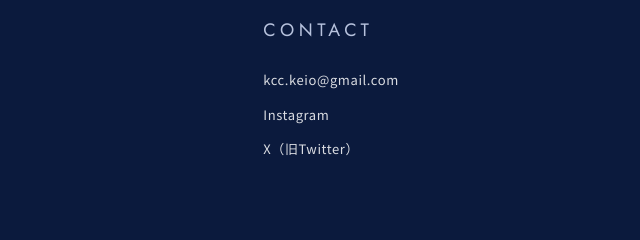
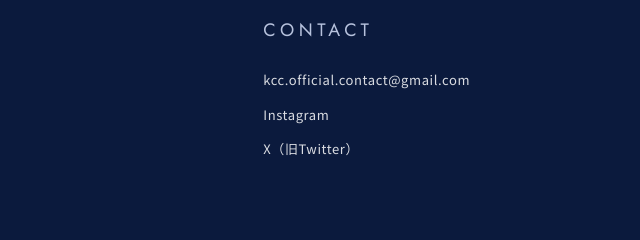
Before and after one commit to mofumo0000-gif/kcc.hp, a plain HTML site: page index.html in a window 1280 px wide. Shown: the part 8444-8684 px from the top of the page, 640-1280 px from the left. Drawn offline with Linux system fonts and the light colour scheme.

Commit message:
syashinn

```diff
--- a/index.html
+++ b/index.html
@@ -388,7 +388,7 @@
         <div>
             <h4>Contact</h4>
             <ul>
-                <li><a href="mailto:kcc.keio@gmail.com">kcc.keio@gmail.com</a></li>
+                <li><a href="mailto:kcc.official.contact@gmail.com">kcc.official.contact@gmail.com</a></li>
                 <li><a href="https://www.instagram.com/keio.camera.club/" target="_blank" rel="noopener">Instagram</a></li>
                 <li><a href="https://x.com/keiocameraclub" target="_blank" rel="noopener">X（旧Twitter）</a></li>
             </ul>
--- a/main.js
+++ b/main.js
@@ -212,7 +212,7 @@ document.addEventListener("keydown", e => {
     if (e.key === "ArrowRight") showFig(gi + 1);
 });
 
-const REQUEST_MAIL = "kcc.keio@gmail.com";
+const REQUEST_MAIL = "kcc.official.contact@gmail.com";
 
 document.getElementById("requestForm").addEventListener("submit", e => {
     e.preventDefault();
```
